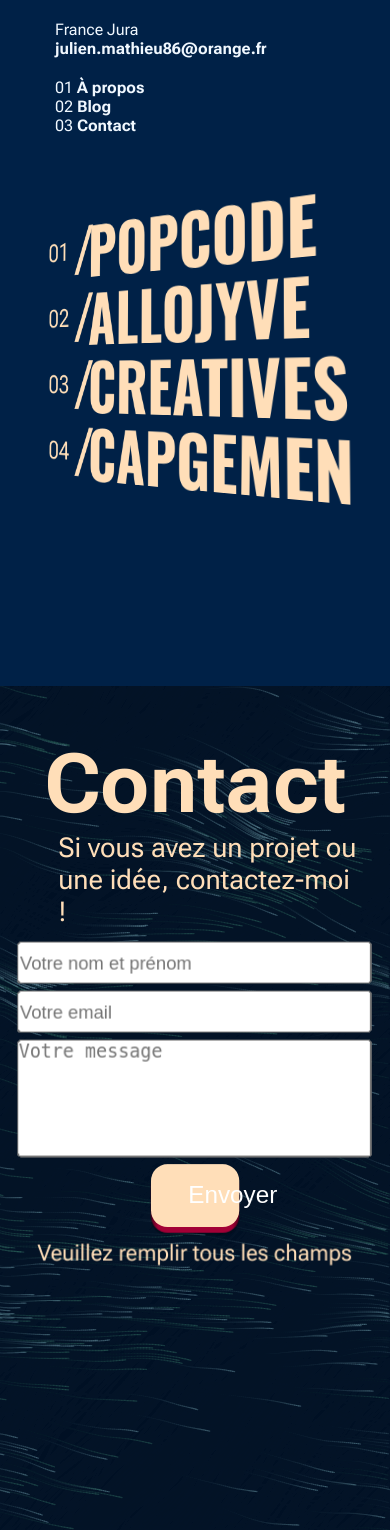
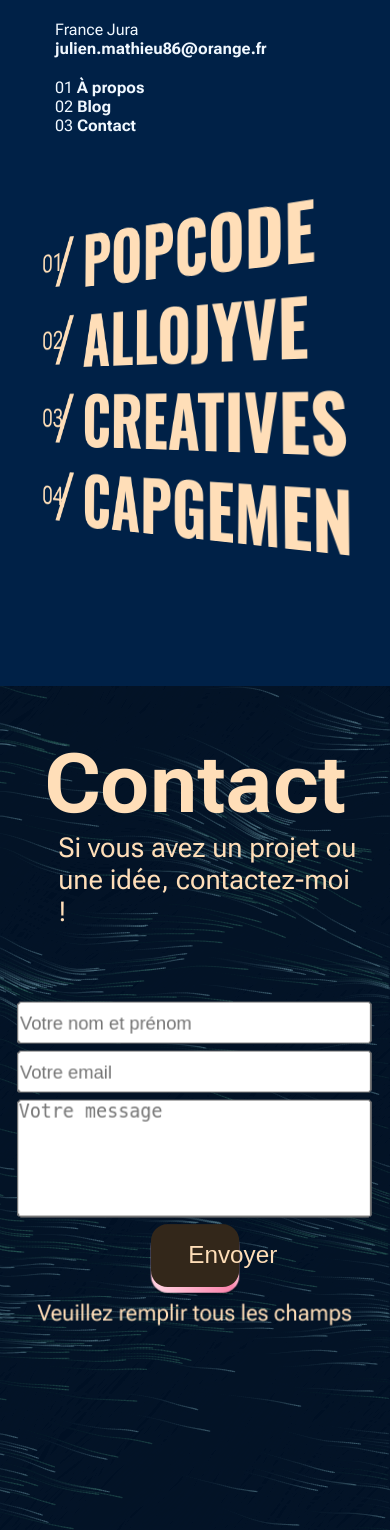
Before and after one commit to GamerBike39/portfolio, a PHP site: page / in a window 390 px wide, after a click that opens the changed part. Shown: the part 208-1738 px from the top of the page. Run offline with PHP 8.4, Linux system fonts and the light colour scheme; some libraries are stand-ins or nearby versions.

Commit message:
responsice en cours

```diff
--- a/assets/css/style.css
+++ b/assets/css/style.css
@@ -681,6 +681,7 @@ ul {
     display: flex;
     flex-direction: column;
     gap: 25px;
+    padding-top: 50px;
 }
 
 .btn-primary {
@@ -746,10 +747,10 @@ button {
     height: 100%;
     border-radius: 12px;
     background: linear-gradient(to left,
-            hsl(340deg 100% 16%) 0%,
-            hsl(340deg 100% 32%) 8%,
-            hsl(340deg 100% 32%) 92%,
-            hsl(340deg 100% 16%) 100%);
+            rgb(255, 189, 211) 0%,
+            rgb(252, 133, 173) 8%,
+            rgb(255, 208, 224) 92%,
+            rgb(255, 199, 217) 100%);
 }
 
 .front {
@@ -758,8 +759,8 @@ button {
     padding: 12px 27px;
     border-radius: 12px;
     font-size: 1.1rem;
-    color: white;
-    background: #FFDEB8;
+    color: #ffdeb8;
+    background: #33271A;
     will-change: transform;
     transform: translateY(-4px);
     transition: transform 600ms cubic-bezier(.3, .7, .4, 1);
@@ -803,8 +804,75 @@ button:focus:not(:focus-visible) {
 
 
 
+
+
 /* media querries */
-@media screen and (max-width: 500px) {
+
+@media screen and (max-width: 1400px) {
+    .scaleTranslate {
+        transform: scale(0.7) translate(14rem, -10rem);
+    }
+
+    .containerProject {
+        width: 90%;
+    }
+
+    .dekstopNavModale {
+        right: 147px;
+    }
+}
+
+@media screen and (max-width: 1200px) {
+    .scaleTranslate {
+        transform: scale(0.7) translate(14rem, -10rem);
+    }
+
+    .containerProject {
+        width: 90%;
+        line-height: 163px;
+    }
+
+    .dekstopNavModale {
+        right: 44px;
+    }
+
+    .containerProject>h3:nth-child(2) {
+        transform: rotateX(3deg) rotateY(326deg) translate(-13px, -45px);
+    }
+
+    .containerProject>h3:nth-child(3) {
+        transform: rotateX(3deg) rotateY(326deg) translate(25px, -45px);
+    }
+
+    .containerProject>h3:nth-child(4) {
+        transform: rotateX(3deg) rotateY(326deg) translate(35px, -45px);
+    }
+
+    .containerProject>h3:nth-child(1)::before {
+        left: -96px;
+        top: -21px;
+    }
+
+    .containerProject>h3:nth-child(2)::before {
+        left: -92px;
+        top: -19px;
+    }
+
+    .containerProject>h3:nth-child(3)::before {
+        left: -94px;
+        top: -22px;
+    }
+
+    .containerProject>h3:nth-child(4)::before {
+        left: -91px;
+        top: -21px;
+    }
+
+}
+
+
+
+@media screen and (max-width: 900px) {
 
     /* .cursor,
     .cursor2 {
@@ -816,7 +884,7 @@ button:focus:not(:focus-visible) {
     }
 
     .containerProject {
-        line-height: 80px;
+        line-height: 149px;
         font-size: 17.5vw;
         padding-bottom: 50px;
     }
@@ -855,7 +923,7 @@ button:focus:not(:focus-visible) {
     .containerProject>h3:nth-child(2)::after,
     .containerProject>h3:nth-child(3)::after,
     .containerProject>h3:nth-child(4)::after {
-        left: -19px;
+        left: -41px;
         top: 0px;
     }
 
@@ -1038,3 +1106,15 @@ button:focus:not(:focus-visible) {
         font-size: 21vw;
     }
 }
+
+@media screen and (max-width: 600px) {
+    .containerProject {
+        line-height: 149px;
+    }
+}
+
+@media screen and (max-width: 480px) {
+    .containerProject {
+        line-height: 94px;
+    }
+}
```
